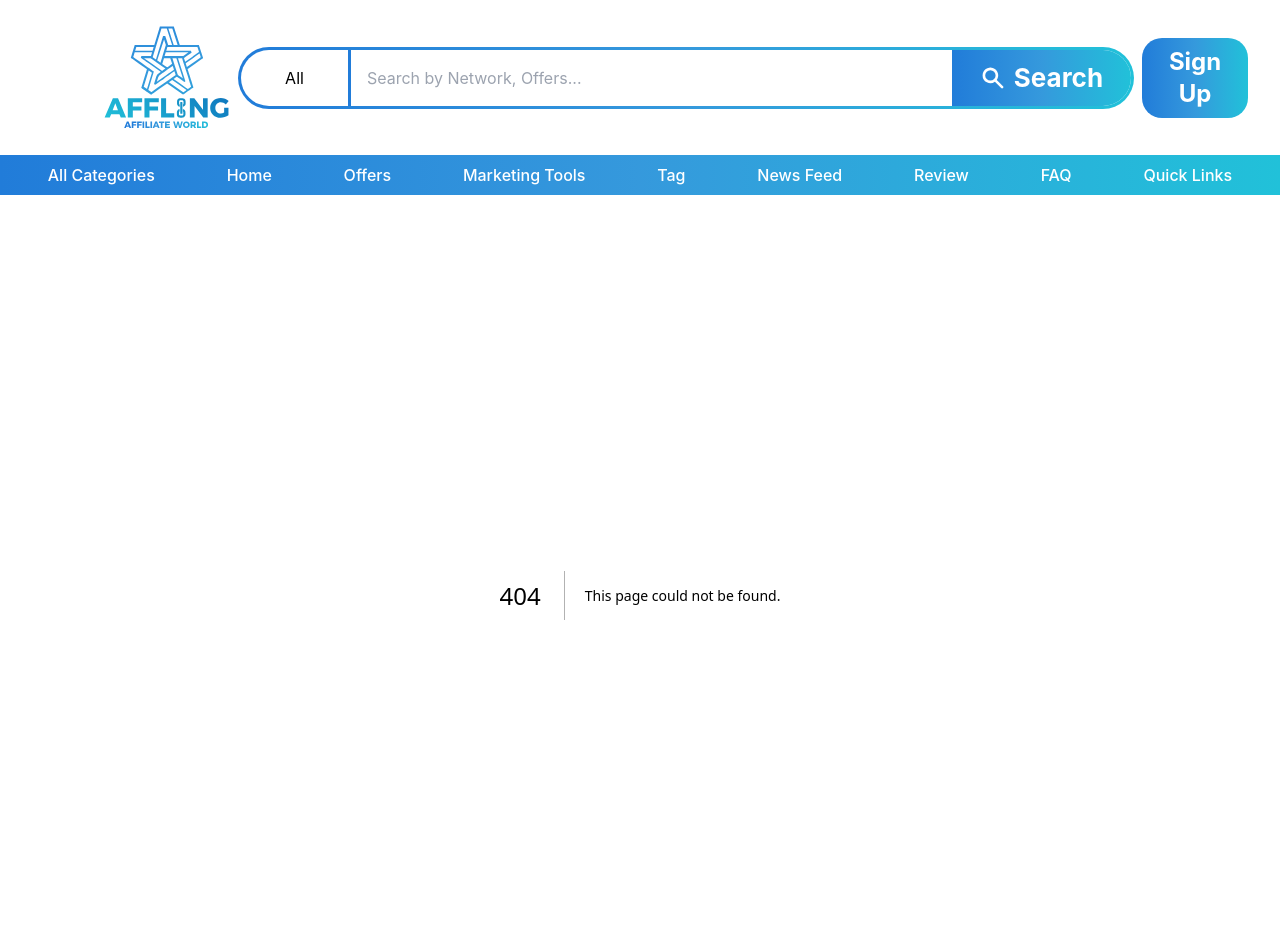
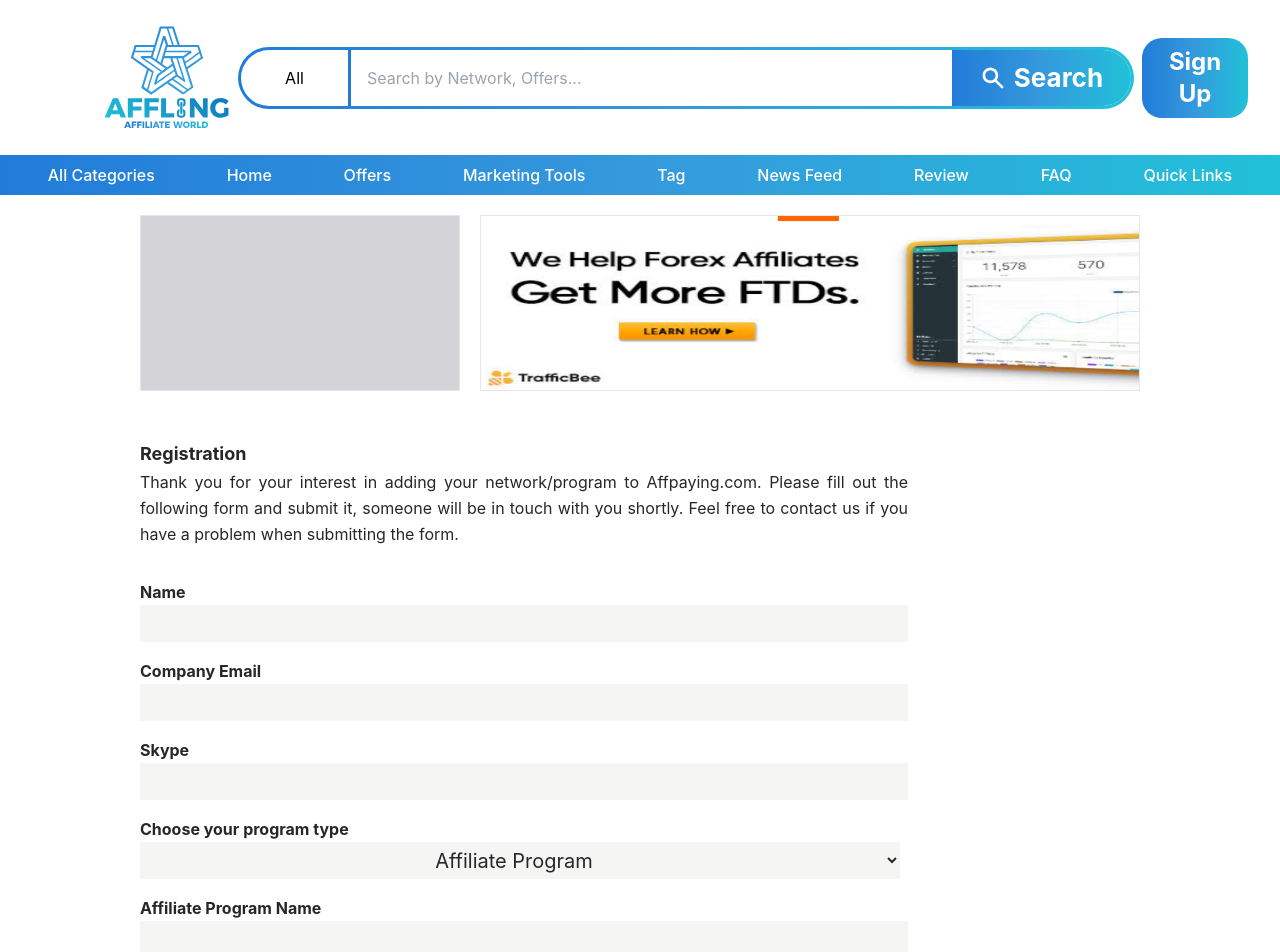
Before and after one commit to AFM-Taha/affling, a Next.js app: page /affiliate-program in a window 1280 px wide. Before the commit this address had no page. Shown: the top 952 px of the page. Built offline with nearby package versions, Linux system fonts and the light colour scheme.

Commit message:
add affiliate program page

```diff
--- /dev/null
+++ b/src/pages/affiliate-program/index.tsx
@@ -0,0 +1,17 @@
+import SignUpForm from '@/components/SignUpForm/SignUpFormAdvertisingNetwork';
+import SignUpPageHero from '@/components/common/hero/SignUpPageHero';
+
+export default function AffiliateProgram() {
+  return (
+    <div className="mx-auto min-h-screen px-5 lg:px-[140px]">
+      {/* advertising-network add section  */}
+      <div>
+        <SignUpPageHero />
+      </div>
+      {/* signUp From  */}
+      <div className="mr-auto mt-12 max-w-screen-md">
+        <SignUpForm programType="Affiliate Program" />
+      </div>
+    </div>
+  );
+}
```
